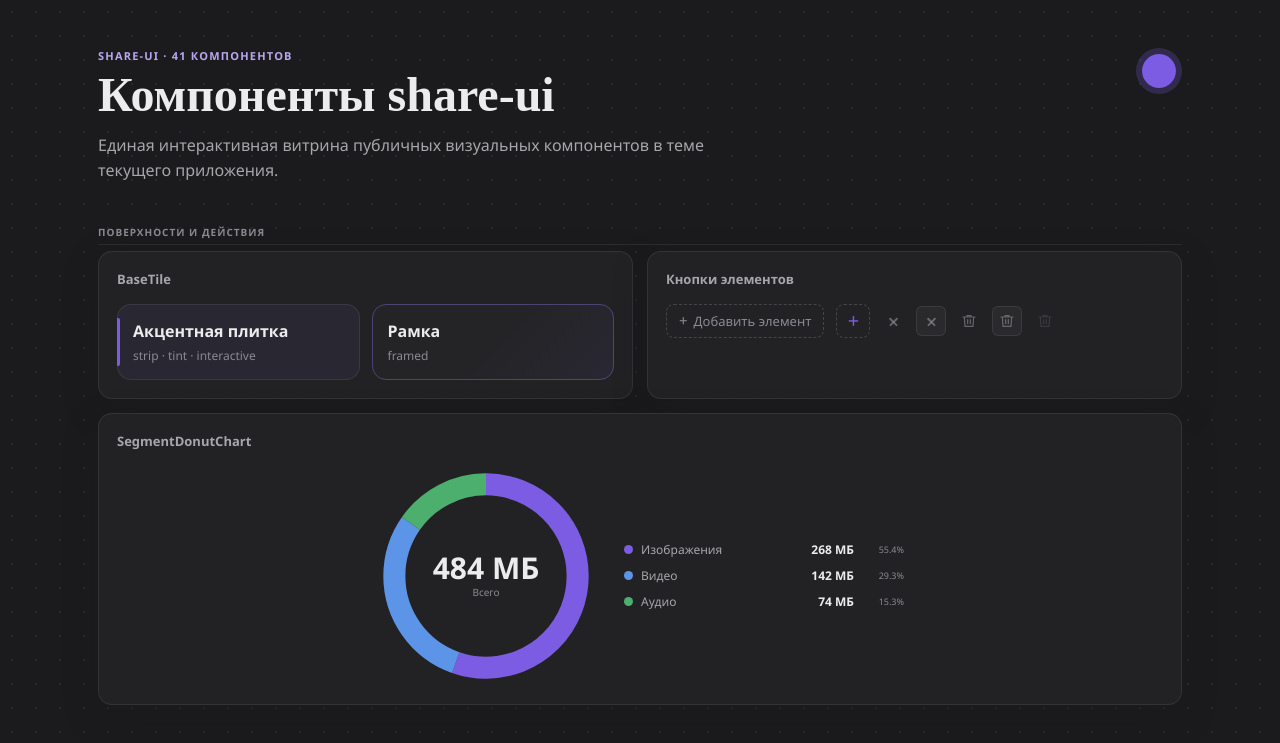
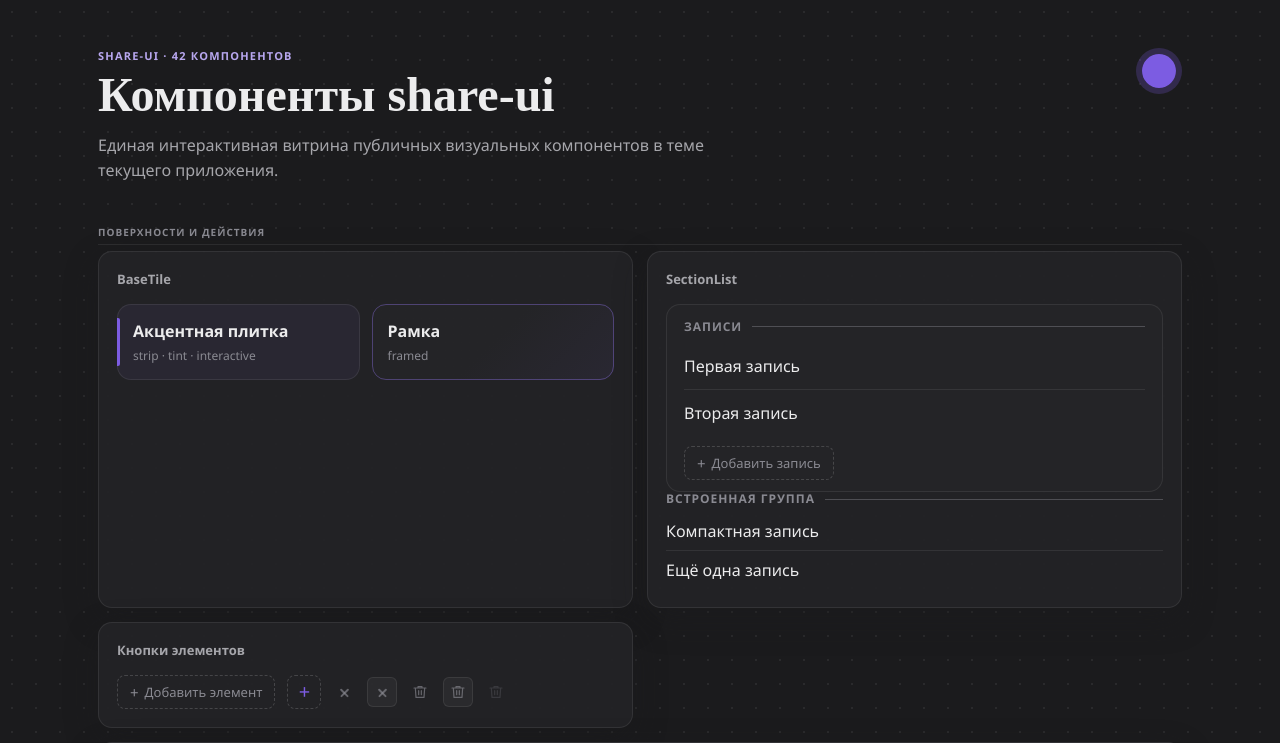
Before and after one commit to SylvieShare/share-ui, a Vue app: page / in a window 1280 px wide. Shown: the top 743 px of the page. Built offline with nearby package versions, Linux system fonts and the light colour scheme.

Commit message:
Добавить SectionList для групп строк с разделителями

```diff
--- a/package.json
+++ b/package.json
@@ -1,6 +1,6 @@
 {
   "name": "@sylvieshare/share-ui",
-  "version": "0.14.0",
+  "version": "0.15.0",
   "description": "Shared Vue 3 design tokens, UI primitives and headless interactions for SylvieShare applications.",
   "type": "module",
   "main": "./dist/share-ui.js",
--- /dev/null
+++ b/src/components/SectionList.vue
@@ -0,0 +1,53 @@
+<template>
+  <component :is="embedded ? 'section' : BaseTile" class="share-section-list" :class="{ 'share-section-list--embedded': embedded, 'share-section-list--compact': compact }" :aria-label="title || undefined">
+    <header v-if="title || $slots.header || $slots.aside" class="share-section-list__header">
+      <slot name="header">
+        <span v-if="$slots.icon" class="share-section-list__icon"><slot name="icon" /></span>
+        <span class="share-section-list__title">{{ title }}</span>
+        <span class="share-section-list__line" aria-hidden="true" />
+        <slot name="aside" />
+      </slot>
+    </header>
+    <slot name="body">
+      <component :is="transitionName ? TransitionGroup : 'div'" v-bind="listAttrs" :tag="transitionName ? 'div' : undefined" :name="transitionName || undefined" class="share-section-list__rows">
+        <slot />
+      </component>
+    </slot>
+    <footer v-if="$slots.footer" class="share-section-list__footer"><slot name="footer" /></footer>
+  </component>
+</template>
+
+<script setup>
+import { TransitionGroup } from 'vue'
+import BaseTile from './BaseTile.vue'
+
+defineProps({
+  title: { type: String, default: '' },
+  embedded: { type: Boolean, default: false },
+  compact: { type: Boolean, default: false },
+  transitionName: { type: String, default: '' },
+  listAttrs: { type: Object, default: () => ({}) },
+})
+</script>
+
+<style scoped>
+.share-section-list { min-width: 0; padding: 16px 18px 8px; }
+.share-section-list--compact { padding: 9px 10px 10px; }
+.share-section-list--embedded { padding: 0; }
+.share-section-list__header { display: flex; align-items: center; gap: 10px; min-width: 0; margin-bottom: 10px; }
+.share-section-list__header :slotted(*) { min-width: 0; }
+.share-section-list__title { color: var(--text-muted); font-size: 12px; font-weight: 650; letter-spacing: .08em; line-height: 1.15; text-transform: uppercase; }
+.share-section-list__icon { display: inline-flex; color: var(--text-muted); }
+.share-section-list__line { flex: 1; min-width: 20px; height: 1px; background: color-mix(in srgb, var(--text-muted) 42%, transparent); }
+.share-section-list__rows { display: flex; flex-direction: column; min-width: 0; }
+/* Divide slot roots, including menu triggers, rather than their nested content. */
+.share-section-list__rows :deep(> * + *) { border-top: 1px solid var(--border); }
+.share-section-list__footer { padding: 10px 0 4px; }
+.share-section-list--compact .share-section-list__header { margin-bottom: 6px; }
+@media (max-width: 760px) {
+  .share-section-list { padding: 12px 14px 4px; }
+  .share-section-list--compact { padding: 9px 10px 10px; }
+  .share-section-list--embedded { padding: 0; }
+  .share-section-list__header { margin-bottom: 4px; }
+}
+</style>
--- a/src/gallery/ComponentGallery.vue
+++ b/src/gallery/ComponentGallery.vue
@@ -24,6 +24,19 @@
               <span>framed</span>
             </BaseTile>
           </div>
+        </article>
+
+        <article class="share-component-gallery__card" data-share-gallery="SectionList">
+          <h2>SectionList</h2>
+          <SectionList title="Записи">
+            <div style="padding: 12px 0">Первая запись</div>
+            <div style="padding: 12px 0">Вторая запись</div>
+            <template #footer><AddButton label="Добавить запись" /></template>
+          </SectionList>
+          <SectionList title="Встроенная группа" embedded compact>
+            <div style="padding: 8px 0">Компактная запись</div>
+            <div style="padding: 8px 0">Ещё одна запись</div>
+          </SectionList>
         </article>
 
         <article class="share-component-gallery__card" data-share-gallery="AddButton RemoveButton">
@@ -329,6 +342,7 @@
 
 <script setup>
 import { reactive, ref } from 'vue'
+import SectionList from '../components/SectionList.vue'
 import BaseTile from '../components/BaseTile.vue'
 import AddButton from '../components/AddButton.vue'
 import AppSlider from '../components/AppSlider.vue'
--- a/src/index.js
+++ b/src/index.js
@@ -1,6 +1,7 @@
 import './styles/tokens.css'
 import './styles/canvas.css'
 
+export { default as SectionList } from './components/SectionList.vue'
 export { default as BaseTile } from './components/BaseTile.vue'
 export { default as AddButton } from './components/AddButton.vue'
 export { default as AppSlider } from './components/AppSlider.vue'
--- a/src/lib/componentGalleryCatalog.js
+++ b/src/lib/componentGalleryCatalog.js
@@ -1,5 +1,6 @@
 export const COMPONENT_GALLERY_COMPONENTS = Object.freeze([
   'BaseTile',
+  'SectionList',
   'AddButton',
   'AppSlider',
   'CompactCheckbox',
```
Also changed, not shown: src/index.d.ts (+8 -0 lines), 7 other files (tests, documents, lock files or other folders).
